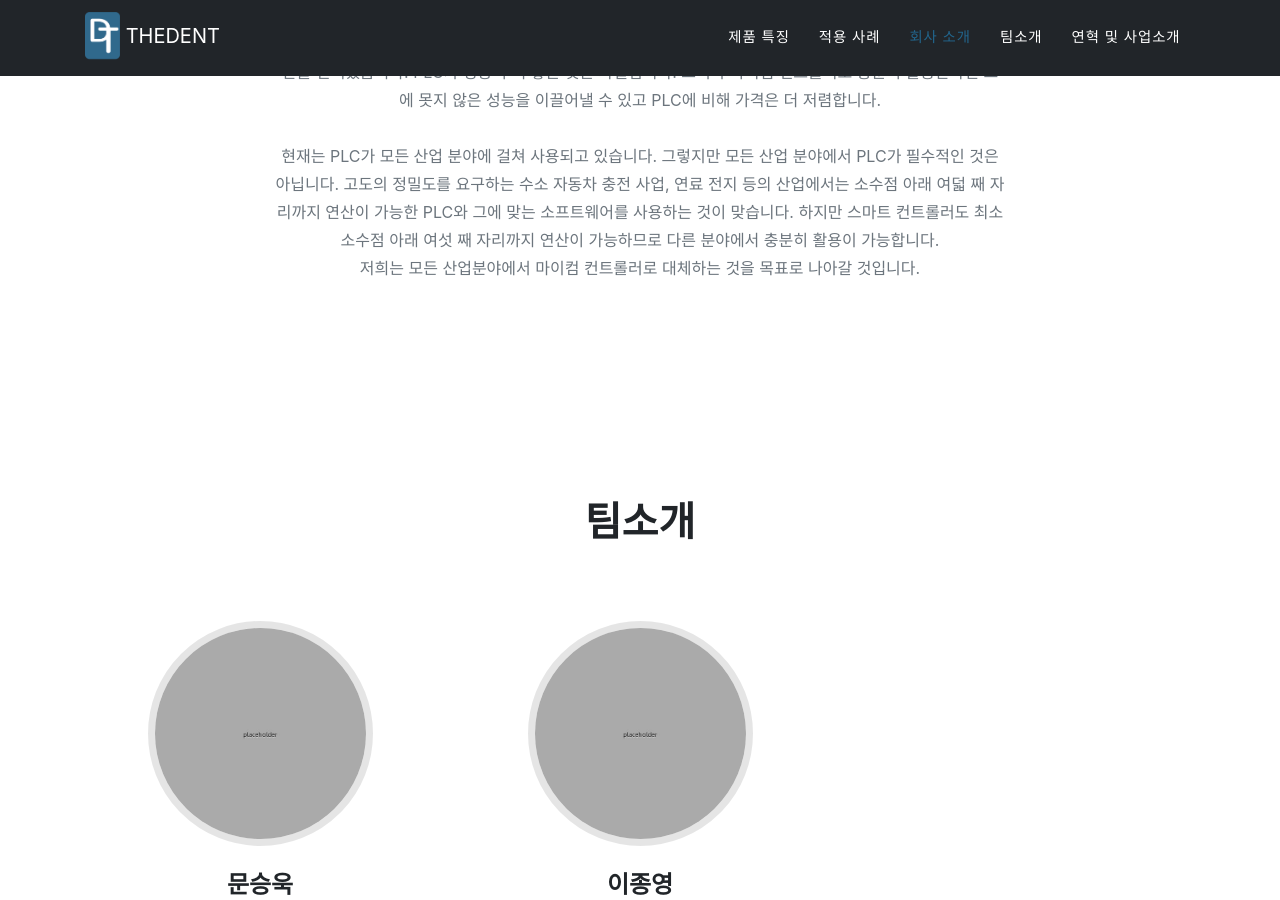
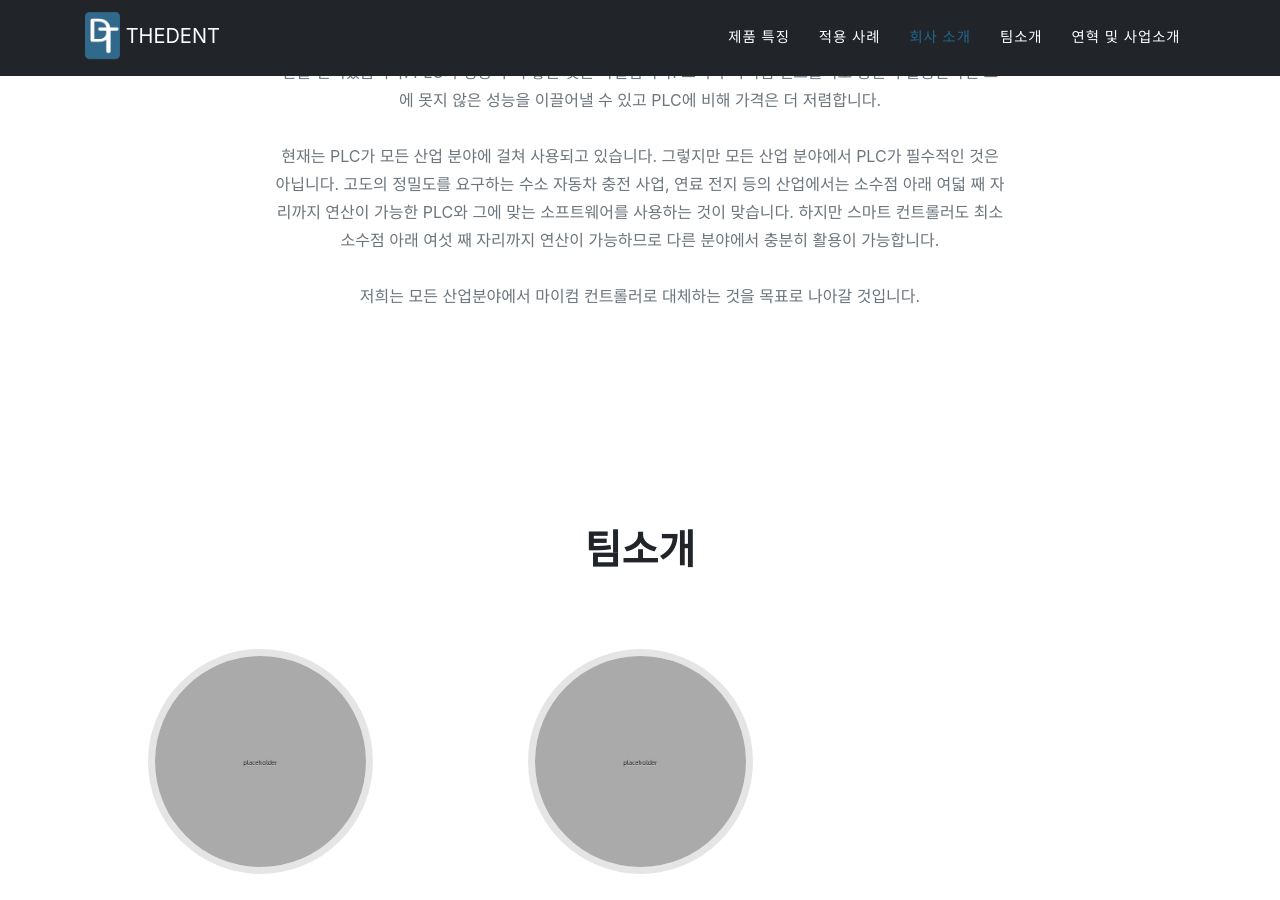
Before and after one commit to thedent-kr/thedent-kr.github.io, a Jekyll site: the page built from index.md, in a window 1280 px wide and 900 px high, scrolled down 2493 px. Built offline with Jekyll 4.4.1, drawn with Linux system fonts in a browser that asks for light colours; some web fonts are replaced.

```diff
--- a/_data/sitetext.yml
+++ b/_data/sitetext.yml
@@ -200,7 +200,7 @@ ko: &DEFAULT_KO
       현재는 PLC가 모든 산업 분야에 걸쳐 사용되고 있습니다.
       그렇지만 모든 산업 분야에서 PLC가 필수적인 것은 아닙니다.
       고도의 정밀도를 요구하는 수소 자동차 충전 사업, 연료 전지 등의 산업에서는 소수점 아래 여덟 째 자리까지 연산이 가능한 PLC와 그에 맞는 소프트웨어를 사용하는 것이 맞습니다.
-      하지만 스마트 컨트롤러도 최소 소수점 아래 여섯 째 자리까지 연산이 가능하므로 다른 분야에서 충분히 활용이 가능합니다.<br>
+      하지만 스마트 컨트롤러도 최소 소수점 아래 여섯 째 자리까지 연산이 가능하므로 다른 분야에서 충분히 활용이 가능합니다.<br><br>
       저희는 모든 산업분야에서 마이컴 컨트롤러로 대체하는 것을 목표로 나아갈 것입니다."
     section: about
 
```
